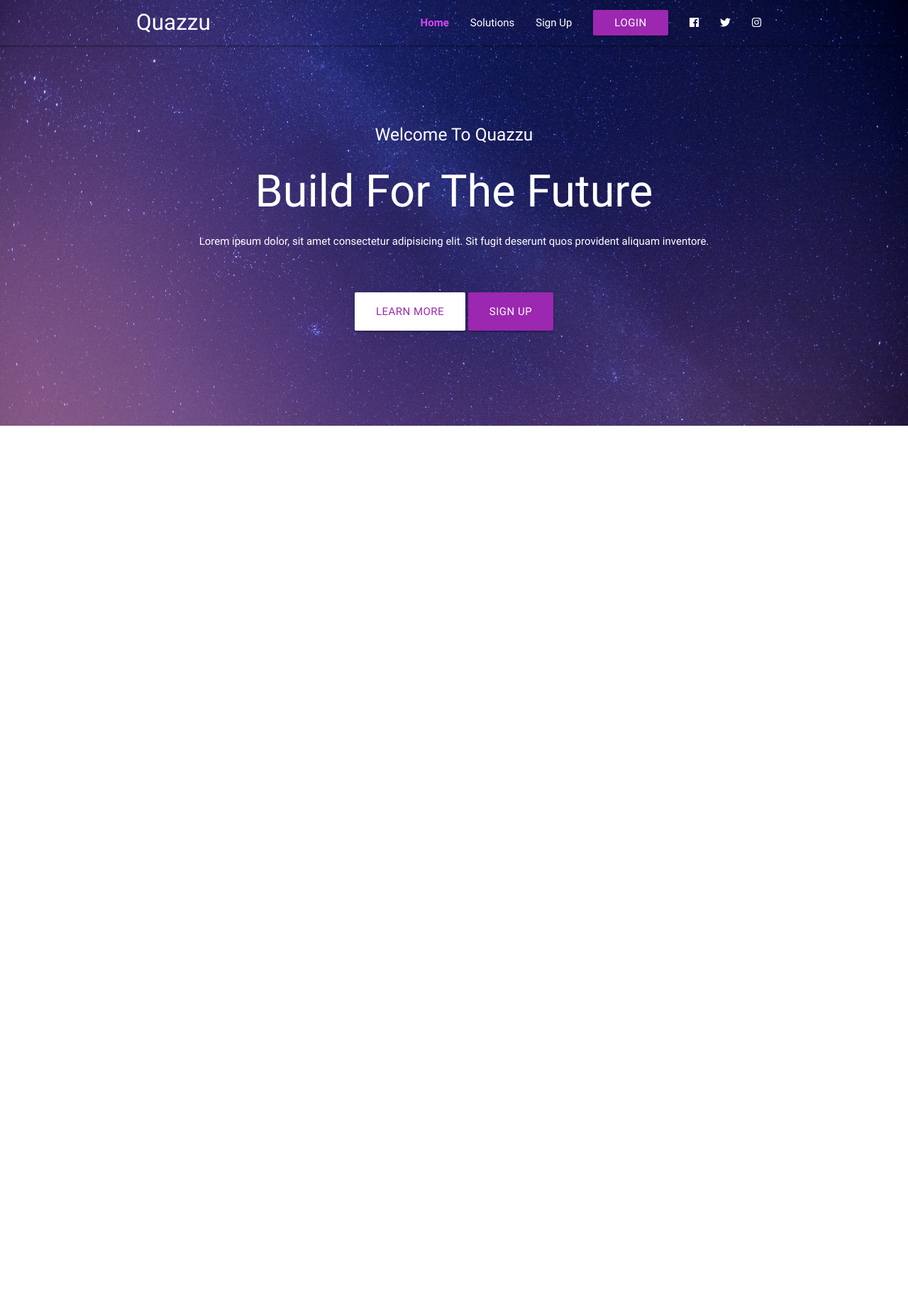
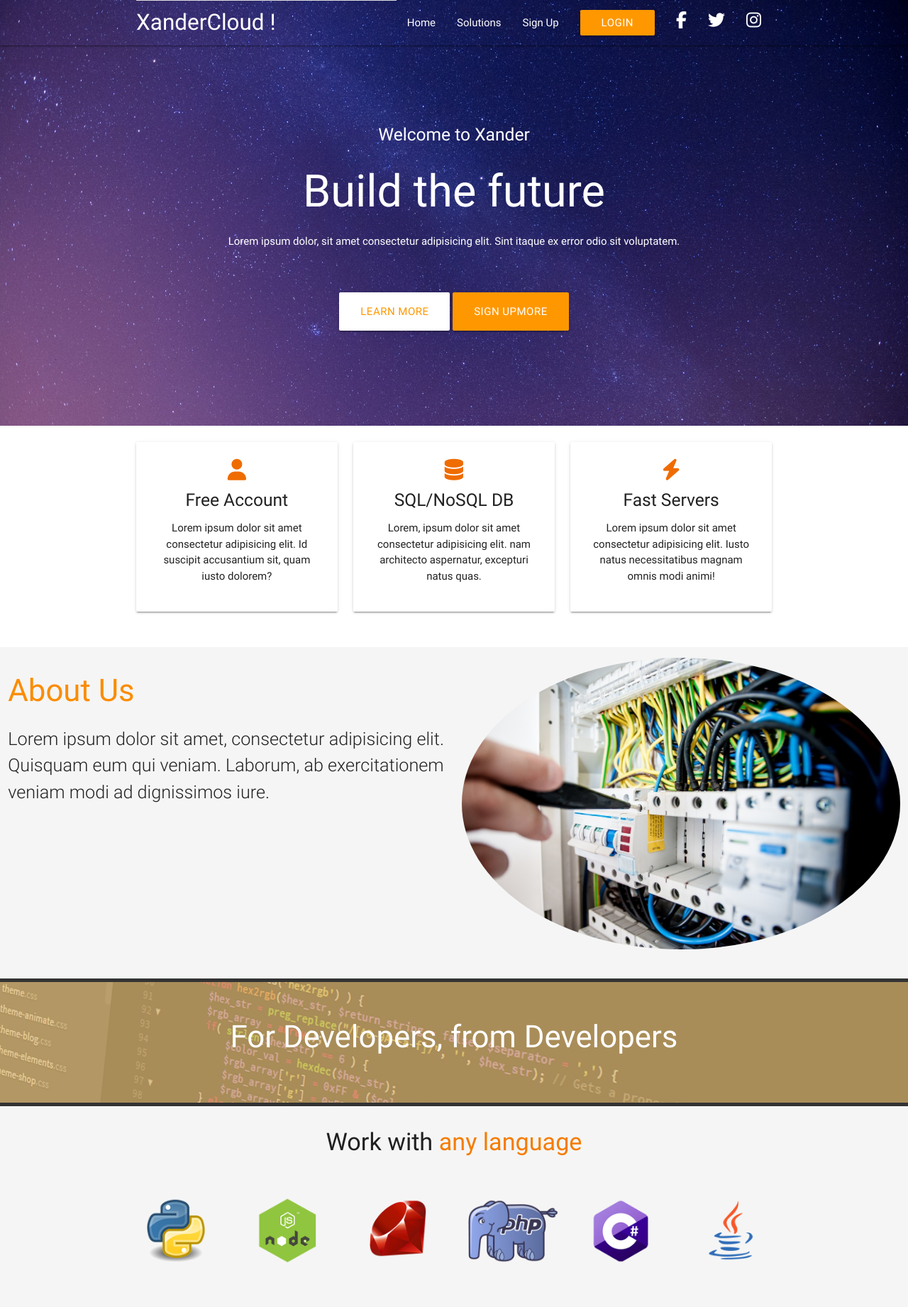
Before and after one commit to mauabe/xander-cloud, a plain HTML site: page index.html in a window 1280 px wide. Shown: the whole page at 71% size. Before the commit the page ends 800 px from the top, so only its background shows below. Drawn offline with nearby package versions, Linux system fonts and the light colour scheme.

Commit message:
Nav bar, language section

```diff
--- a/css/main.css
+++ b/css/main.css
@@ -1,16 +1,37 @@
+.primary-overlay {
+  background: rgba(226, 186, 111, 0.7);
+  position: absolute;
+  top: 0;
+  left: 0;
+  width: 100%;
+  height: 100%;
+  overflow: hidden;
+}
+
 .main-header {
   background: url(../img/background.jpg);
   background-size: cover;
   background-position: center;
   min-height: 600px;
-  color: #fff;
+  color: #fff ;
+
 }
 
 .main-header .showcase {
   padding-top: 100px;
+
 }
 
 .active-link {
-  color: #d847f1;
+  color: #e47309;
   font-weight: bold;
 }
+.section-developers {
+  position: relative;
+  background: url(../img/code.jpg);
+  background-size: cover;
+  background-position: center;
+  border-top: #333 solid 5px;
+  border-bottom: #333 solid 5px;
+  min-height: 180px;
+}
--- a/index.html
+++ b/index.html
@@ -1,17 +1,25 @@
 <!DOCTYPE html>
 <html>
-
   <head>
     <!--Import Google Icon Font-->
-  <link href="https://fonts.googleapis.com/icon?family=Material+Icons" rel="stylesheet">
-  <script defer src="https://use.fontawesome.com/releases/v5.0.6/js/all.js"></script>
+    <link
+      href="https://fonts.googleapis.com/icon?family=Material+Icons"
+      rel="stylesheet"
+    />
+    <!-- <script defer src="https://use.fontawesome.com/releases/v5.0.6/js/all.js"></script> -->
+    <script src="https://use.fontawesome.com/97dcebfbbc.js"></script>
     <!--Import materialize.css-->
-  <link type="text/css" rel="stylesheet" href="css/materialize.min.css" media="screen,projection" />
+    <link
+      type="text/css"
+      rel="stylesheet"
+      href="css/materialize.min.css"
+      media="screen,projection"
+    />
     <link type="text/css" rel="stylesheet" href="css/main.css" />
 
     <!--Let browser know website is optimized for mobile-->
     <meta name="viewport" content="width=device-width, initial-scale=1.0" />
-  <title>Custom Materialize Theme</title>
+    <title> Materialize Theme</title>
   </head>
 
   <body>
@@ -19,92 +27,183 @@
     <header class="main-header">
       <nav class="transparent">
         <div class="container">
-        <div class="nav-wrapper">
-          <a href="#" class="brand-logo">Quazzu</a>
+          <div class="wrapper">
+            <a href="#" class="brand-logo">XanderCloud !</a>
             <a href="#" data-activates="mobile-nav" class="button-collapse">
               <i class="fa fa-bars"></i>
             </a>
-          <ul class="right hide-on-med-and-down">
-            <li>
-              <a class="active-link" href="index.html">Home</a>
+            <ul class="right hide-on-medium-and-down">
+              <li><a href="index.html">Home</a></li>
+              <li><a href="solutions.html">Solutions</a></li>
+              <li><a href="signup.html">Sign Up</a></li>
+              <li><a href="#" class="btn orange">Login</a></li>
+              <li><a href="https://facebook.com"><i class="fa fa-facebook"></i></a>
               </li>
               <li>
-              <a href="solutions.html">Solutions</a>
+                <a href="https://twitter.com"><i class="fa fa-twitter"></i></a>
                </li>
                <li>
-              <a href="signup.html">Sign Up</a>
+                 <a href="https://instagram.com"><i class="fa fa-instagram"></i></a>
+               </li>
+            </ul>
+            <div class="divider"></div>
+            <ul id="mobile.nav" class="side-nav">
+              <h4 class="purple-text text-darken-4 center">XanderCloud</h4>
+              <li>
+                <a href="index.html" class="active-link">
+                  <i class="fa fa-home grey-text darken-4"></i>Home</a
+                >
               </li>
               <li>
-              <a href="#" class="btn purple">Login</a>
+                <a href="solutions.html" class="active-link"
+                  ><i class="fa fa-cog grey darken-4"></i>Solutions</a
+                >
               </li>
               <li>
-              <a href="https://facebook.com">
-                <i class="fab fa-facebook"></i>
-              </a>
-            </li>
-            <li>
-              <a href="https://twitter.com">
-                <i class="fab fa-twitter"></i>
-              </a>
-            </li>
-            <li>
-              <a href="https://instagram.com">
-                <i class="fab fa-instagram"></i>
-              </a>
-            </li>
-          </ul>
-          <ul class="side-nav" id="mobile-nav">
-            <h4 class="purple-text text-darken-4 center">Quazzu</h4>
-            <li>
-              <div class="divider"></div>
-            </li>
-            <li>
-              <a href="index.html">
-                <i class="fa fa-home grey-text text-darken-4"></i> Home</a>
-            </li>
-            <li>
-              <a href="solutions.html">
-                <i class="fa fa-cog grey-text text-darken-4"></i> Solutions</a>
-            </li>
-            <li>
-              <a href="signup.html">
-                <i class="fa fa-users grey-text text-darken-4"></i> Sign Up</a>
+                <a href="signup.html" class="active-link"
+                  ><i class="fa fa-users grey darken-4"></i>Sign Up</a
+                >
               </li>
               <li>
                 <div class="divider"></div>
               </li>
               <li>
-              <a href="#" class="btn purple">Login</a>
+                <a href="#" class="btn orange">Login</a>
               </li>
             </ul>
           </div>
         </div>
       </nav>
-    <!-- Showcase -->
+
+      <!-- SHOWCASE -->
       <div class="showcase container">
         <div class="row">
           <div class="col s12 m10 offset-m1 center">
-          <h5>Welcome To Quazzu</h5>
-          <h1>Build For The Future</h1>
-          <p>Lorem ipsum dolor, sit amet consectetur adipisicing elit. Sit fugit deserunt quos provident aliquam inventore.</p>
-          <br>
-          <br>
-          <a href="solutions.html" class="btn btn-large white purple-text">Learn More</a>
-          <a href="signup.html" class="btn btn-large purple white-text">Sign Up</a>
+            <h5>Welcome to Xander</h5>
+            <h1>Build the future</h1>
+            <p>
+              Lorem ipsum dolor, sit amet consectetur adipisicing elit. Sint
+              itaque ex error odio sit voluptatem.
+            </p>
+            <br /><br />
+            <a href="solutions.html" class="btn btn-large white orange-text"
+              >Learn More</a
+            >
+            <a href="signup.html" class="btn btn-large orange white-text"
+              >Sign UpMore</a
+            >
           </div>
         </div>
       </div>
     </header>
 
+    <section class="section section-icons">
+      <div class="container">
+        <div class="row">
+          <div class="col s12 m4">
+            <div class="card-panel center">
+              <i class="fa fa-user fa-2x orange-text text-darken-3"></i>
+              <h5 class="grey-text text-darken-4">Free Account</h5>
+              <p>
+                Lorem ipsum dolor sit amet consectetur adipisicing elit. Id
+                suscipit accusantium sit, quam iusto dolorem?
+              </p>
+            </div>
+          </div>
+          <div class="col s12 m4">
+            <div class="card-panel center">
+              <i class="fa fa-database fa-2x orange-text text-darken-3"></i>
+              <h5 class="grey-text text-darken-4">SQL/NoSQL DB</h5>
+              <p>
+                Lorem, ipsum dolor sit amet consectetur adipisicing elit.
+                nam architecto aspernatur, excepturi natus quas.
+              </p>
+            </div>
+          </div>
+          <div class="col s12 m4">
+            <div class="card-panel center">
+              <i class="fa fa-bolt fa-2x orange-text text-darken-3"></i>
+              <h5 class="grey-text text-darken-4">Fast Servers</h5>
+              <p>
+                Lorem ipsum dolor sit amet consectetur adipisicing elit. Iusto
+                natus necessitatibus magnam omnis modi animi!
+              </p>
+            </div>
+          </div>
+        </div>
+      </div>
+    </section>
+
+
+<!-- SECTION : ABOUT -->
+    <section class="section section-about grey lighten-4">
+      <div class="conteiner">
+        <div class="row">
+          <div class="col s12 m6">
+            <h3><span class="orange-text text-darken-1">About Us</span></h3>
+            <p class="flow-text">Lorem ipsum dolor sit amet, consectetur adipisicing elit. Quisquam eum qui veniam. Laborum, ab exercitationem veniam modi ad dignissimos iure.</p>
+          </div>
+          <div class="col s12 m6">
+            <img src='img/tech.jpg' alt='tech' class='circle responsive-img'>
+          </div>
+        </div>
+      </div>
+    </section>
+
+<!--  SECTION: DEVELOPERS -->
+<section class="section section-developers white-text">
+  <div class="primary-overlay valign-wrapper">
+    <div class="container">
+      <div class="row">
+        <div class="col s12 center">
+          <h3>For Developers, from Developers</h3>
+        </div>
+      </div>
+    </div>
+  </div>
+</section>
+
+<!-- SECTION: LANGUAGE -->
+<div class="section section-language grey lighten-4">
+  <div class="container">
+    <div class="row">
+      <h4 class="center">Work with <span class='orange-text text-darken-2'> any language</span></h4>
+      <br><br>
+      <div class="row">
+        <div class="col s2">
+          <img src='img/python-logo.png' alt='language' class='responsive-img'>
+        </div>
+        <div class="col s2">
+          <img src='img/node-logo.png' alt='language' class='responsive-img'>
+        </div>
+        <div class="col s2">
+          <img src='img/ruby-logo.png' alt='language' class='responsive-img'>
+        </div>
+        <div class="col s2">
+          <img src='img/php-logo.png' alt='language' class='responsive-img'>
+        </div>
+        <div class="col s2">
+          <img src='img/c-sharp-logo.png' alt='language' class='responsive-img'>
+        </div>
+        <div class="col s2">
+          <img src='img/java-logo.png' alt='language' class='responsive-img'>
+        </div>
+      </div>
+    </div>
+  </div>
+</div>
+
+
     <!--Import jQuery before materialize.js-->
-  <script type="text/javascript" src="https://code.jquery.com/jquery-3.2.1.min.js"></script>
+    <script
+      type="text/javascript"
+      src="https://code.jquery.com/jquery-3.2.1.min.js"
+    ></script>
     <script type="text/javascript" src="js/materialize.min.js"></script>
     <script>
-    $(document).ready(function () {
+      $(document).ready(function() {
         // Custom JS & jQuery here
-
       });
     </script>
   </body>
-
 </html>
```
Also changed, not shown: 1 other file. Lines whose indentation alone changed are shown as unchanged.
